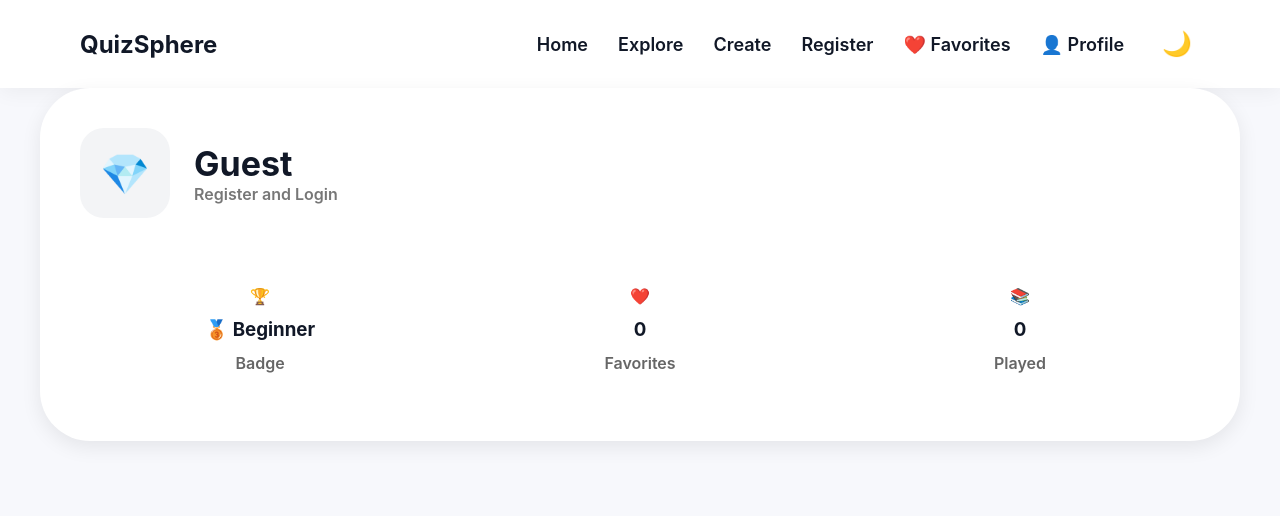
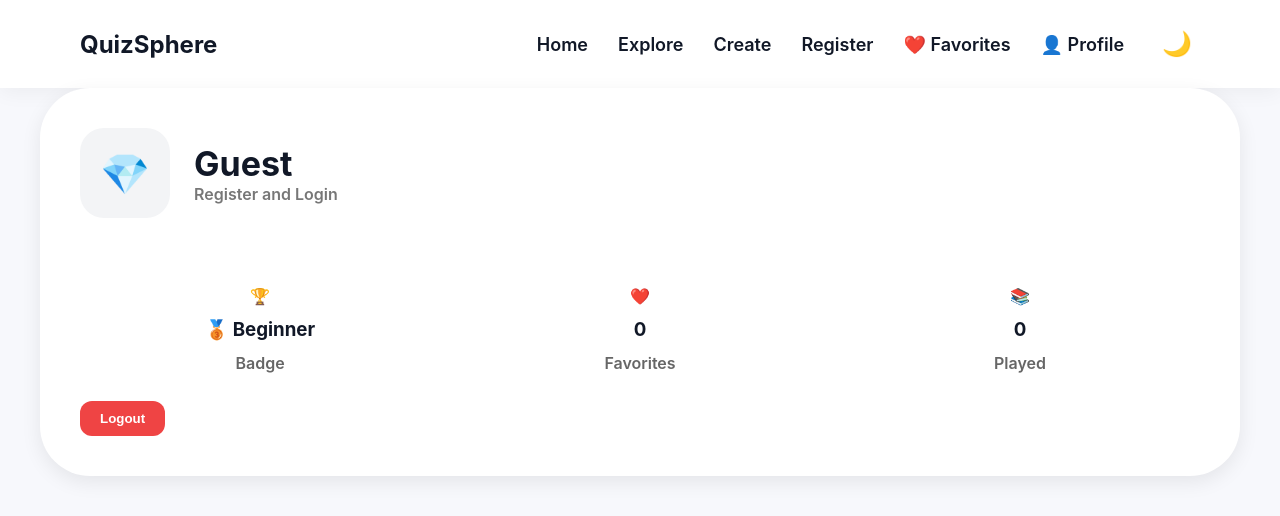
Before and after one commit to krithi30011996/CODSOFT, a React (Vite) app in the folder frontend/: page /profile in a window 1280 px wide. Shown: the top 516 px of the page. Built offline with nearby package versions, Linux system fonts and the light colour scheme.

Commit message:
logout update

```diff
--- a/frontend/src/pages/Profile.jsx
+++ b/frontend/src/pages/Profile.jsx
@@ -1,5 +1,6 @@
 import "../styles/profile.css";
 import { useEffect, useState } from "react";
+import { useNavigate } from "react-router-dom";
 
 function Profile() {
 
@@ -11,6 +12,8 @@ function Profile() {
 
     const [played, setPlayed] =
         useState(0);
+
+    const navigate = useNavigate();
 
     const [badge, setBadge] =
         useState("🥉 Beginner");
@@ -86,6 +89,15 @@ function Profile() {
         );
 
     }
+    function logout(){
+
+localStorage.removeItem("token");
+
+localStorage.removeItem("user");
+
+navigate("/login");
+
+}
 
     return (
 
@@ -196,6 +208,14 @@ function Profile() {
                 </div>
 
             </div>
+            <button
+className="logout-btn"
+onClick={logout}
+>
+
+Logout
+
+</button>
 
         </div>
 
```
